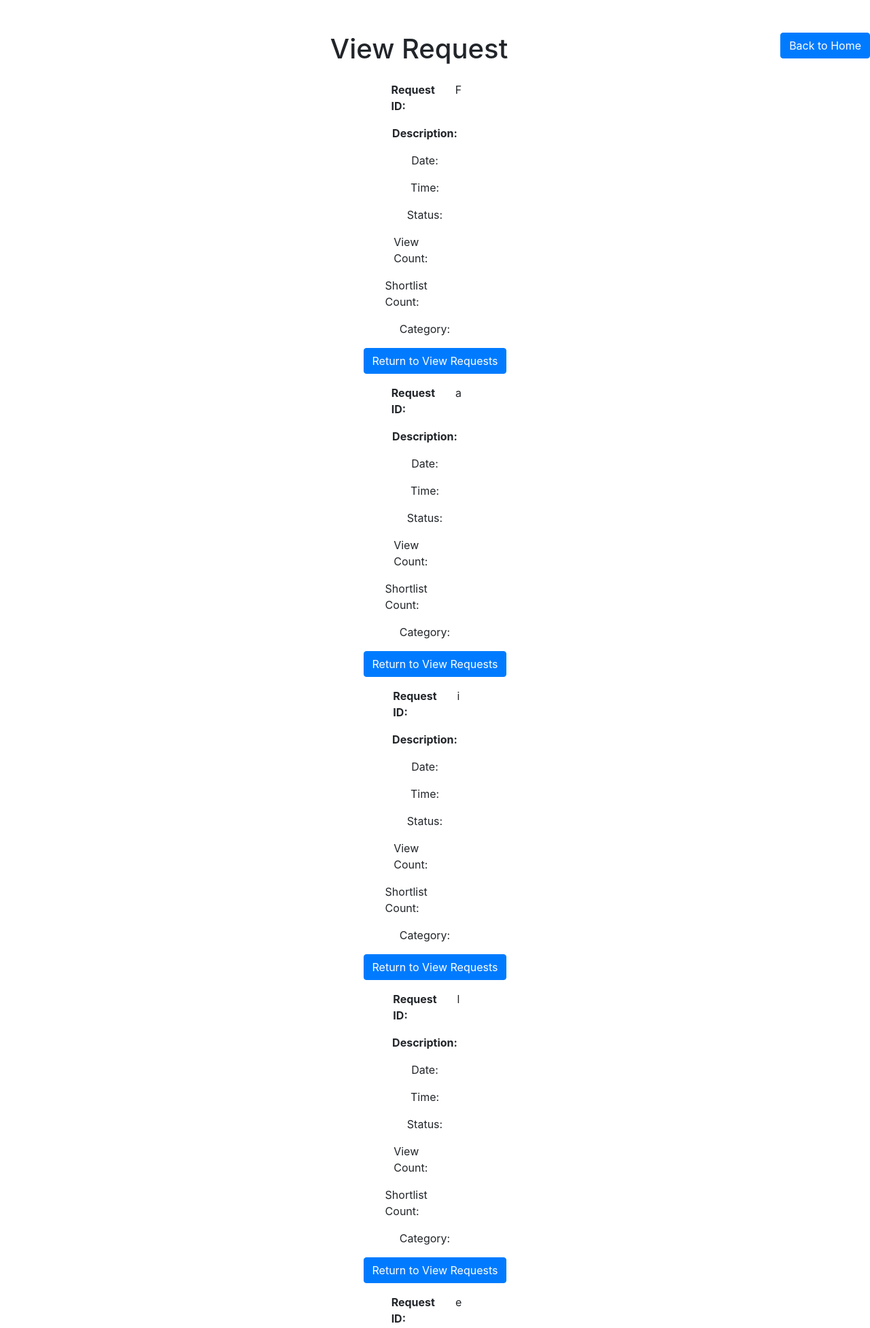
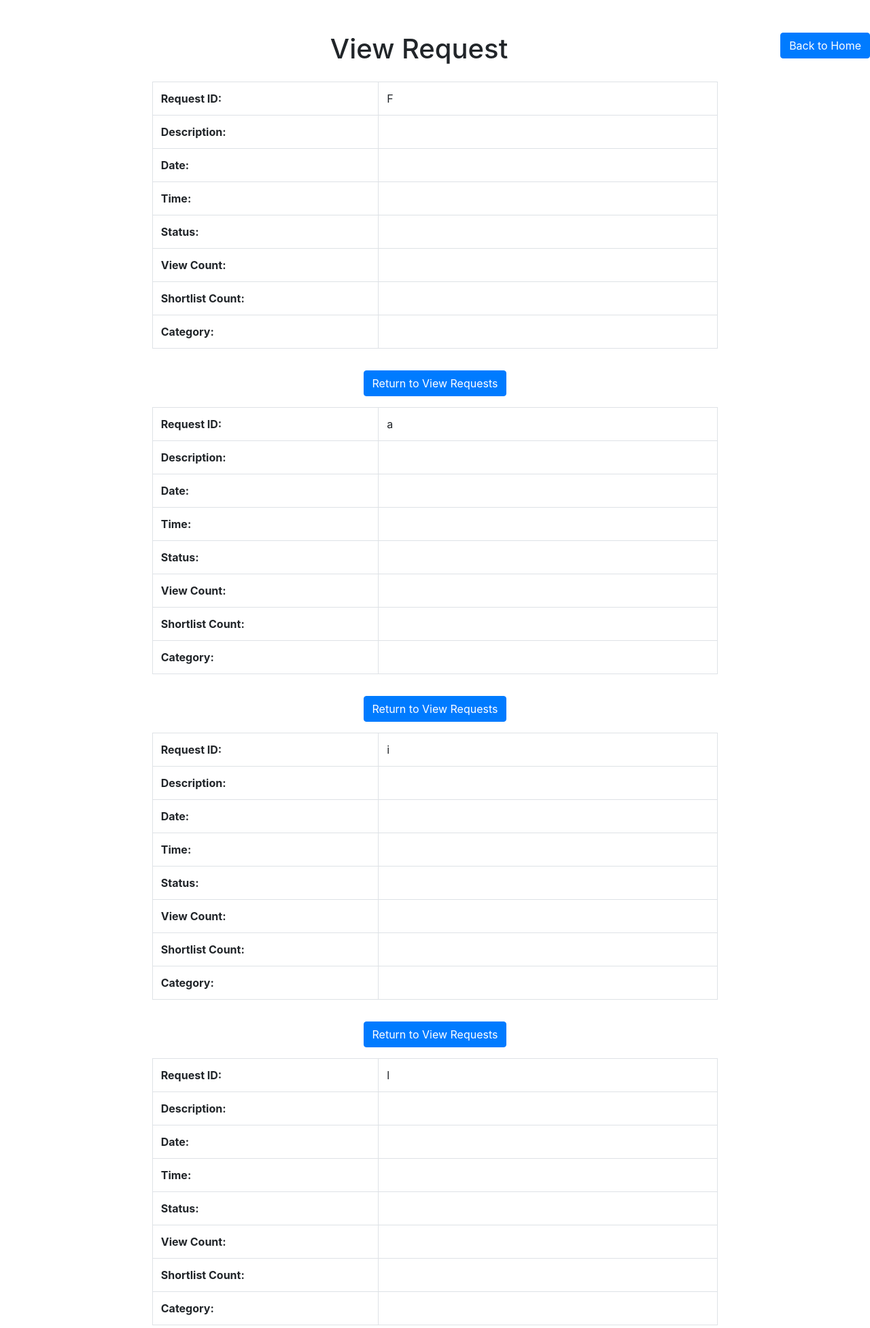
Before and after one commit to zerulite/CSCI314_SIM2025Q4_T05_uno, a Flask app: page /PIN/ViewAReq in a window 1280 px wide. Shown: the top 1954 px of the page at 68% size. Run offline with Flask 3, Linux system fonts and the light colour scheme; the visitor is signed in with stand-in values (Sample User, id 1).

Commit message:
edited view a request html file to use table

```diff
--- a/templates/PIN/viewARequest.html
+++ b/templates/PIN/viewARequest.html
@@ -28,40 +28,48 @@
         </div>
         {%for r in result%}
         <div class="container d-flex flex-column align-items-center">
+            <table class="table table-bordered w-75 mt-3">
+                <tbody>
+                    <tr>
+                        <th class="font-weight-bold" style="width: 40%">
+                            Request ID:
+                        </th>
+                        <td>{{ r[0] }}</td>
+                    </tr>
+                    <tr>
+                        <th class="font-weight-bold">Description:</th>
+                        <td>{{ r[1] }}</td>
+                    </tr>
+                    <tr>
+                        <th class="font-weight-bold">Date:</th>
+                        <td>{{ r[2] }}</td>
+                    </tr>
+                    <tr>
+                        <th class="font-weight-bold">Time:</th>
+                        <td>{{ r[3] }}</td>
+                    </tr>
+                    <tr>
+                        <th class="font-weight-bold">Status:</th>
+                        <td>{{ r[4] }}</td>
+                    </tr>
+                    <tr>
+                        <th class="font-weight-bold">View Count:</th>
+                        <td>{{ r[5] }}</td>
+                    </tr>
+                    <tr>
+                        <th class="font-weight-bold">Shortlist Count:</th>
+                        <td>{{ r[6] }}</td>
+                    </tr>
+                    <tr>
+                        <th class="font-weight-bold">Category:</th>
+                        <td>{{ r[7] }}</td>
+                    </tr>
+                </tbody>
+            </table>
             <div class="row mt-3">
-                <div class="col font-weight-bold">Request ID:</div>
-                <div class="col">{{r[0]}}</div>
-            </div>
-            <div class="row mt-3">
-                <div class="col font-weight-bold">Description:</div>
-                <div class="col">{{r[1]}}</div>
-            </div>
-            <div class="row mt-3">
-                <div class="col" font-weight-bold">Date:</div>
-                <div class="col">{{r[2]}}</div>
-            </div>
-            <div class="row mt-3">
-                <div class="col" font-weight-bold">Time:</div>
-                <div class="col">{{r[3]}}</div>
-            </div>
-            <div class="row mt-3">
-                <div class="col" font-weight-bold">Status:</div>
-                <div class="col">{{r[4]}}</div>
-            </div>
-            <div class="row mt-3">
-                <div class="col" font-weight-bold">View Count:</div>
-                <div class="col">{{r[5]}}</div>
-            </div>
-            <div class="row mt-3">
-                <div class="col" font-weight-bold>Shortlist Count:</div>
-                <div class="col">{{r[6]}}</div>
-            </div>
-            <div class="row mt-3">
-                <div class="col" font-weight-bold">Category:</div>
-                <div class="col">{{r[7]}}</div>
-            </div>
-            <div class="row mt-3">
-                <a href="/PIN/ViewReq" class="btn btn-primary">Return to View Requests</a>
+                <a href="/PIN/ViewReq" class="btn btn-primary"
+                    >Return to View Requests</a
+                >
             </div>
         </div>
         {%endfor%}
```
